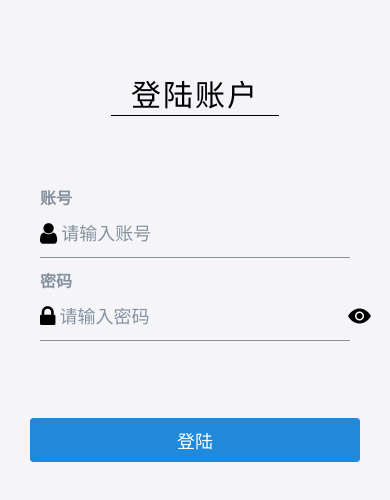
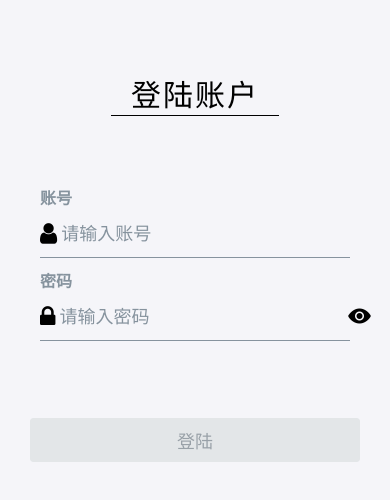
Before and after one commit to jack-pearson/GOSS-APP, a React Native app: screen /LoginPage in a window 390 px wide. Shown: the top 500 px of the page. Built offline with nearby package versions, Linux system fonts and the light colour scheme.

Commit message:
增加登陆按钮的disabled

```diff
--- a/src/pages/login/index.tsx
+++ b/src/pages/login/index.tsx
@@ -2,7 +2,7 @@
  * @Author: jack-pearson qize953463876@gmail.com
  * @Date: 2022-05-27 14:27:11
  * @LastEditors: jack-pearson qize953463876@gmail.com
- * @LastEditTime: 2022-06-09 19:09:36
+ * @LastEditTime: 2022-06-09 19:12:42
  * @FilePath: \GOSS-APP\src\pages\login.tsx
  * @Description: 这是默认设置,请设置`customMade`, 打开koroFileHeader查看配置 进行设置: https://github.com/OBKoro1/koro1FileHeader/wiki/%E9%85%8D%E7%BD%AE
  */
@@ -78,7 +78,7 @@ const LoginPage = ({ user, setUser, removeUser }) => {
         />
       </View>
       <View>
-        <Button type='solid' title='登陆' onPress={login}></Button>
+        <Button type='solid' title='登陆' onPress={login} disabled={userInput.password && userInput.account ? false : true}></Button>
       </View>
     </SafeAreaView>
   );
```
